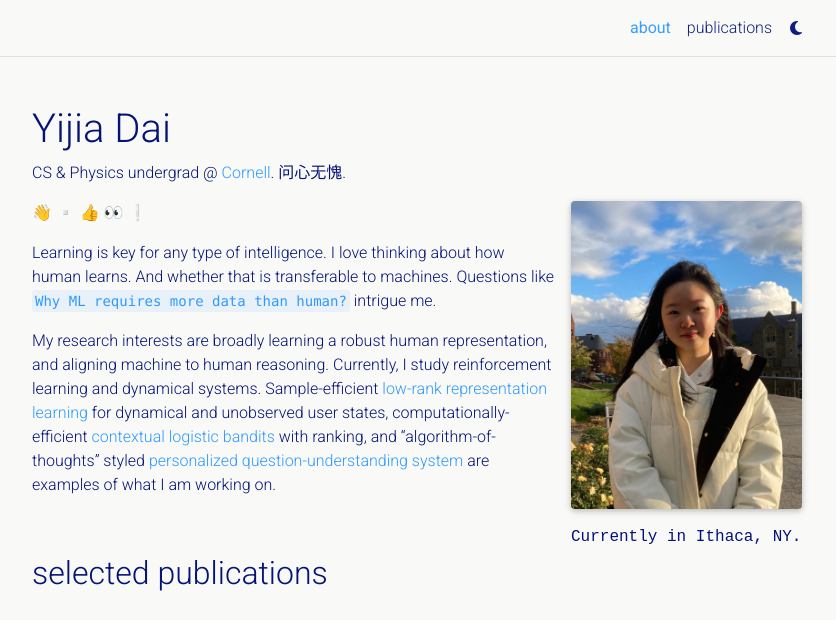
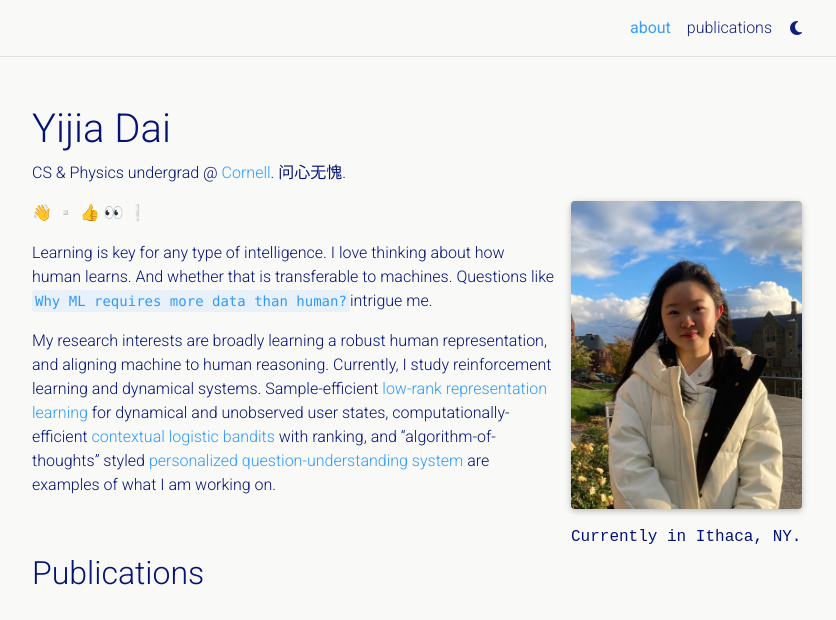
Before and after one commit to DaiYijia02/DaiYijia02.github.io, a Jekyll site: the page built from _pages/about.md, in a window 1280 px wide, cut to the strip 0-620 px from the top of the page. Shown: the whole strip, without its empty margins (223-1059 px from the left). Built offline with Jekyll 4.4.1, drawn with Linux system fonts in a browser that asks for light colours; full-size pictures stand in for the smaller copies a plugin makes; comment, search, counter and statistics services are not loaded; a style sheet for code colours, icons or effects is not loaded.

Commit message:
Incremental improvements.

```diff
--- a/_bibliography/papers.bib
+++ b/_bibliography/papers.bib
@@ -2,9 +2,8 @@
   title={Representation Learning in Low-rank Slate-based Recommender Systems},
   author={Yijia Dai and Wen Sun},
   year={2023},
+  conference={ICML},
   eprint={2309.08622},
-  archivePrefix={arXiv},
-  primaryClass={cs.IR},
   preview={recsys_flowchart.gif},
   html={https://arxiv.org/abs/2309.08622},
   selected={true}
--- a/_config.yml
+++ b/_config.yml
@@ -16,7 +16,7 @@
 lang: en # the language of your site (for example: en, fr, cn, ru, etc.)
 icon: 🌲  # the emoji used as the favicon (alternatively, provide image name in /assets/img/)
 
-url: https://DaiYijia02.github.io # the base hostname & protocol for your site
+url: https://daiyijia02.github.io # the base hostname & protocol for your site
 baseurl: # the subpath of your site, e.g. /blog/
 last_updated: false # set to true if you want to display last updated in the footer
 impressum_path:  # set to path to include impressum link in the footer, use the same path as permalink in a page, helps to conform with EU GDPR
@@ -112,7 +112,7 @@
 google_analytics:  # your Google Analytics measurement ID (format: G-XXXXXXXXXX)
 panelbear_analytics:  # panelbear analytics site ID (format: XXXXXXXXX)
 
-google_site_verification:  # your google-site-verification ID (Google Search Console)
+google_site_verification: daiyijia02@gmail.com # your google-site-verification ID (Google Search Console)
 bing_site_verification:  # out your bing-site-verification ID (Bing Webmaster)
 
 # -----------------------------------------------------------------------------
--- a/_layouts/about.html
+++ b/_layouts/about.html
@@ -54,7 +54,7 @@
 
           <!-- Selected papers -->
           {% if page.selected_papers -%}
-            <h2><a href="{{ '/publications/' | relative_url }}" style="color: inherit;">selected publications</a></h2>
+            <h2><a href="{{ '/publications/' | relative_url }}" style="color: inherit;">Publications</a></h2>
             {%- include selected_papers.html %}
           {%- endif %}
 
--- a/_layouts/page.html
+++ b/_layouts/page.html
@@ -5,7 +5,7 @@
         <div class="post">
 
           <header class="post-header">
-            <h1 class="post-title">{{ page.title }}</h1>
+            <h1 class="post-title">{{ page.title| capitalize}}</h1>
             <p class="post-description">{{ page.description }}</p>
           </header>
 
--- a/_pages/about.md
+++ b/_pages/about.md
@@ -19,6 +19,6 @@
 
 👋 ▫️ 👍 👀 ❕
 
-Learning is key for any type of intelligence. I love thinking about how human learns. And whether that is transferable to machines. Questions like `Why ML requires more data than human?` intrigue me.
+Learning is key for any type of intelligence. I love thinking about how human learns. And whether that is transferable to machines. Questions like `Why ML requires more data than human?`intrigue me.
 
-My research interests are broadly learning a robust human representation, and aligning machine to human reasoning. Currently, I study reinforcement learning and dynamical systems. Sample-efficient [low-rank representation learning](https://github.com/DaiYijia02/lowrank-representation-deep-learning-recsys) for dynamical and unobserved user states, computationally-efficient [contextual logistic bandits](http://reddit.com) with ranking, and "algorithm-of-thoughts" styled [personalized question-understanding system](http://reddit.com) are examples of what I am working on.
+My research interests are broadly learning a robust human representation, and aligning machine to human reasoning. Currently, I study reinforcement learning and dynamical systems. Sample-efficient [low-rank representation learning](https://github.com/DaiYijia02/lowrank-representation-deep-learning-recsys) for dynamical and unobserved user states, computationally-efficient [contextual logistic bandits](https://github.com/DaiYijia02/weighted-logistic-bandit) with ranking, and "algorithm-of-thoughts" styled [personalized question-understanding system](https://github.com/DaiYijia02/wise-person) are examples of what I am working on.
```
Also changed, not shown: other parts of _bibliography/papers.bib (+1 -0 lines), _pages/publications.md (line endings or trailing spaces).
